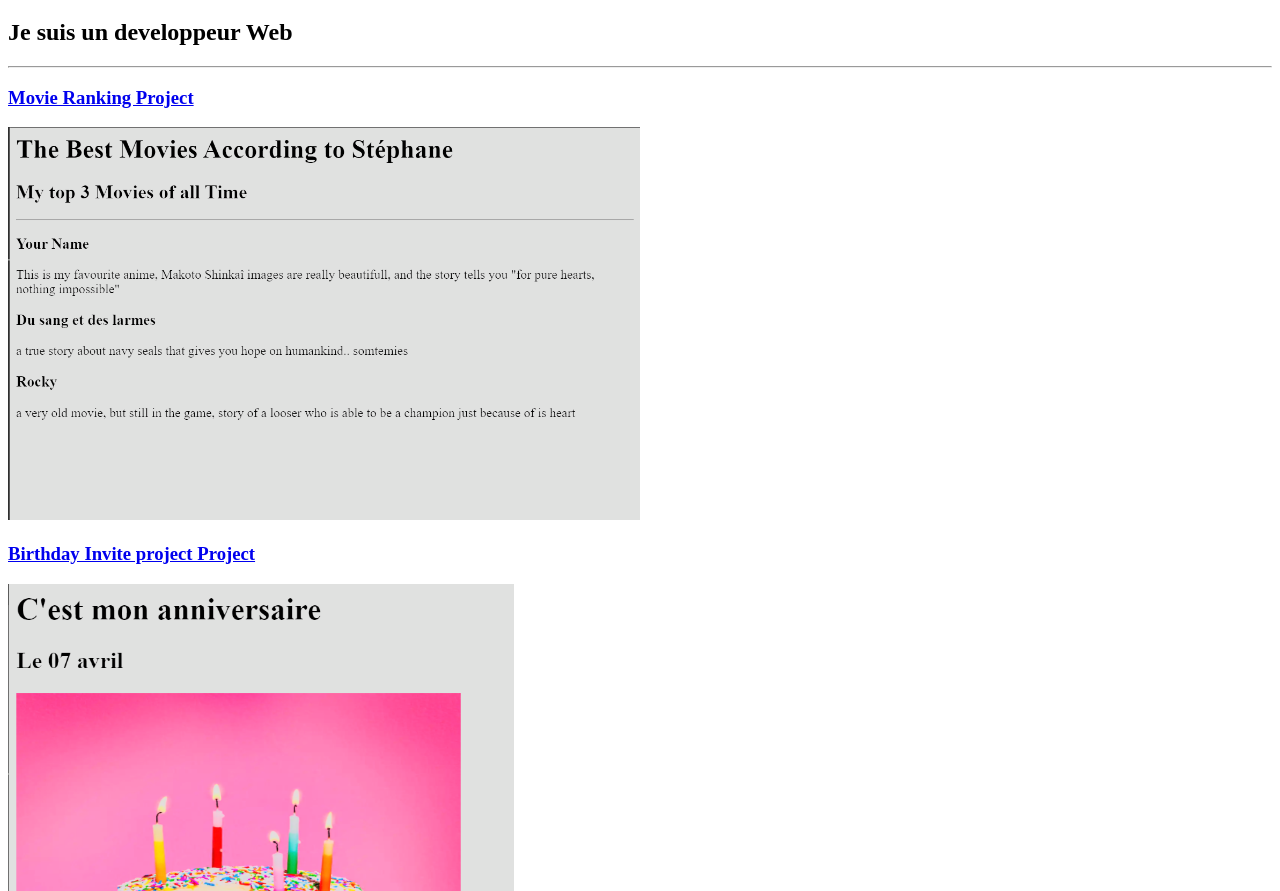
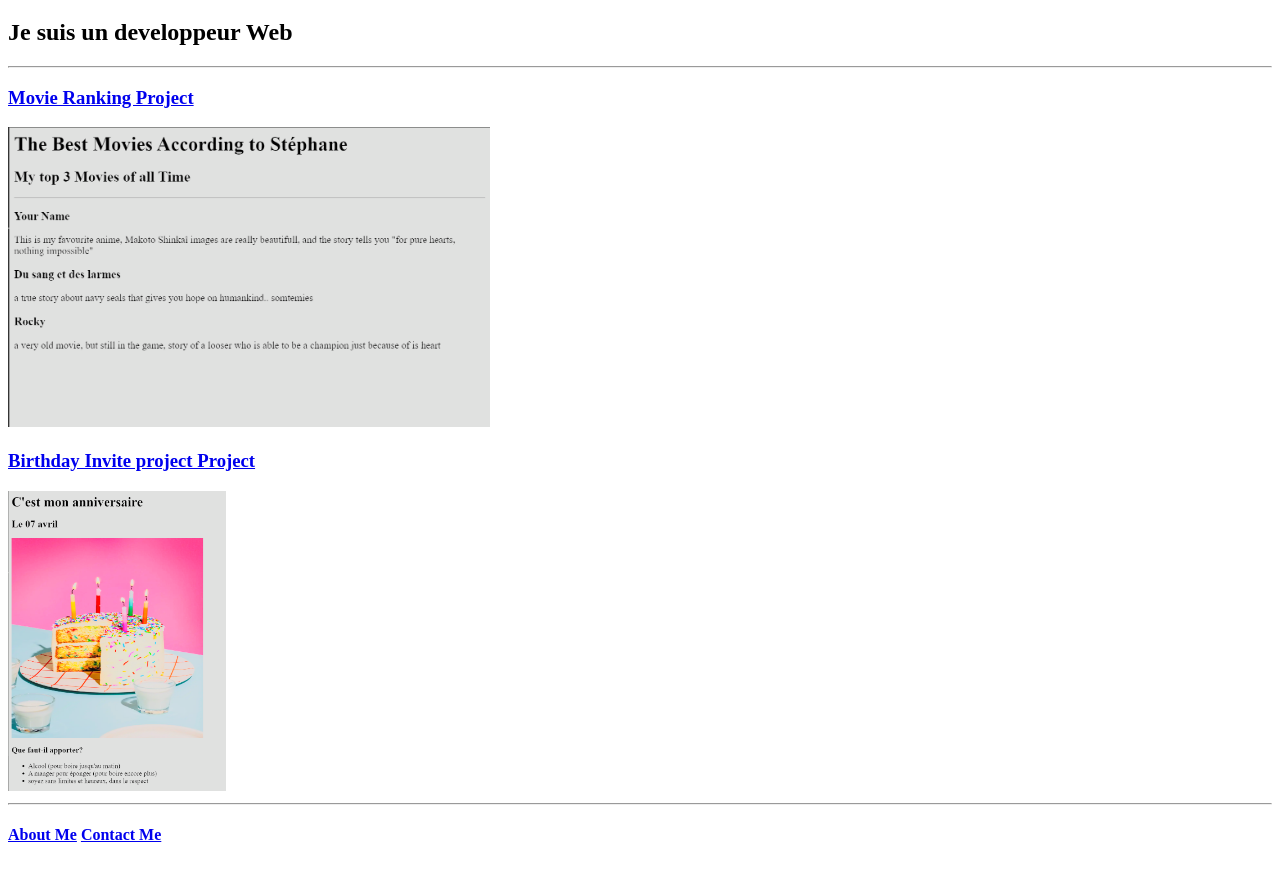
Before and after one commit to Louis-Petit-Dot/html-portofolio, a plain HTML site: page index.html in a window 1280 px wide. Shown: the part 61-952 px from the top of the page. After the commit the page ends 926 px from the top, so only its background shows below. Drawn offline with Linux system fonts and the light colour scheme.

Commit message:
index.html

```diff
--- a/index.html
+++ b/index.html
@@ -10,10 +10,10 @@
     <h2>Je suis un developpeur Web</h2>
     <hr/>
     <h3><a href="/public/Movies S.html">Movie Ranking Project</a></h3>
-    <img src="/assets/pic movie S.png"width=50%/>
+    <img src="/assets/pic movie S.png"height=300/>
 
     <h3><a href="/public/Birthday S.html">Birthday Invite project Project</a></h3>
-    <img src="/assets/pic bday s.png"width=40%/>
+    <img src="/assets/pic bday s.png"height=300/>
 <hr/>
     <h4><a href="/public/about.html">About Me</a> <a href="/public/contact.html">Contact Me</a></h4>
  </body>
```
